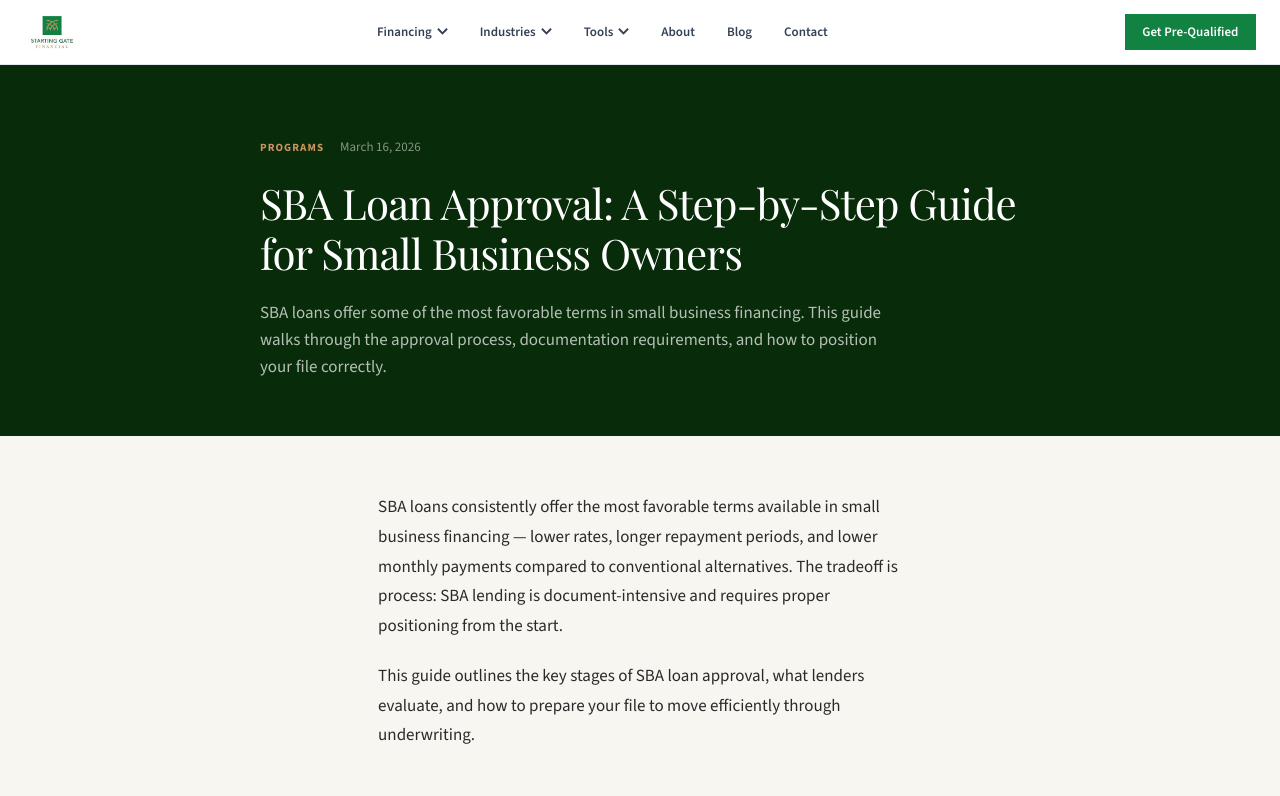
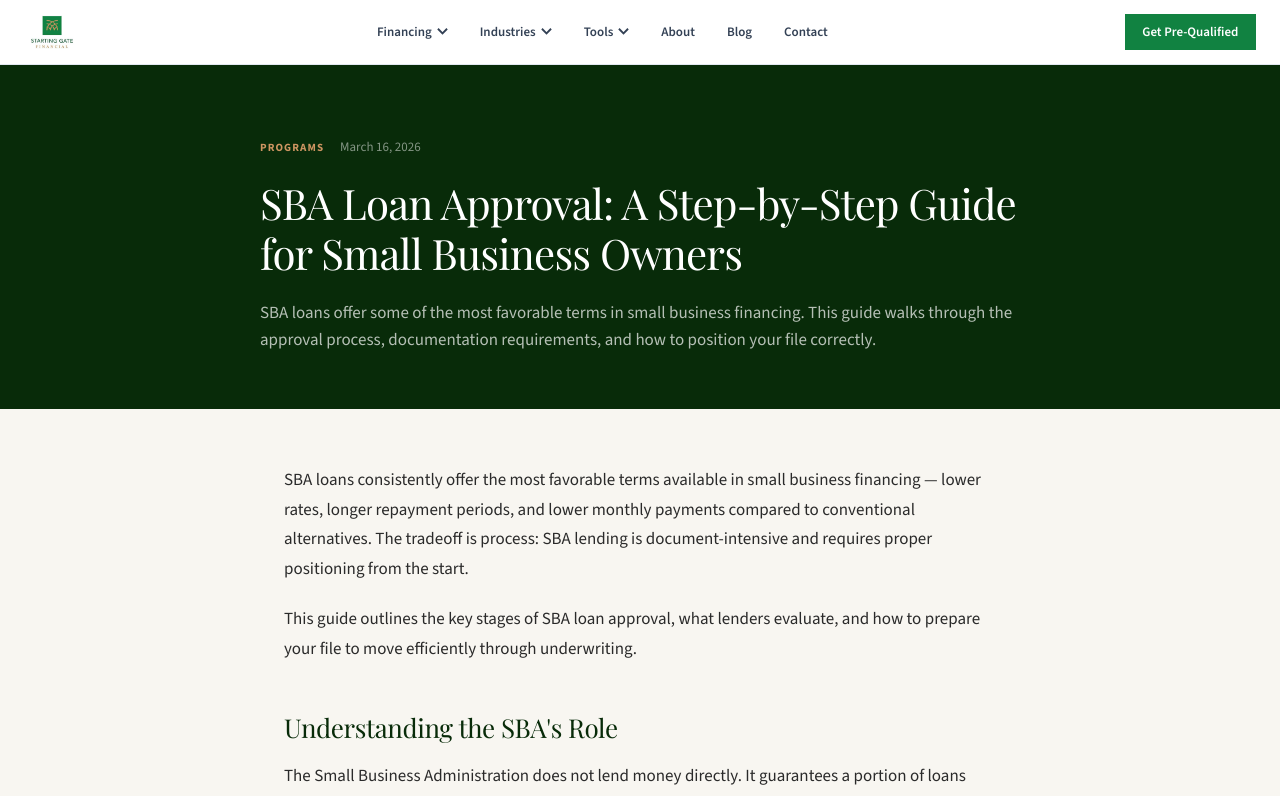
Before and after one commit to syed-sgf/sgf-site, a Next.js app: page /blog/sba-loan-approval-guide in a window 1280 px wide. Shown: the top 796 px of the page. Built offline with nearby package versions, Linux system fonts and the light colour scheme; a web font is replaced by a local one.

Commit message:
fix: override global p centering on blog hub and post pages

```diff
--- a/app/globals.css
+++ b/app/globals.css
@@ -634,6 +634,16 @@ p {
    BLOG — Index Page
 ═══════════════════════════════════════════════ */
 
+/* ═══════════════════════════════════════════════
+   BLOG — Scoped p reset (overrides global p { margin: auto; max-width: 62ch })
+═══════════════════════════════════════════════ */
+.blog-page p,
+.blog-post-page p {
+  margin-left: 0;
+  margin-right: 0;
+  max-width: none;
+}
+
 .blog-page { background: var(--color-cream, #F8F6F1); }
 
 .blog-hero {
@@ -651,6 +661,9 @@ p {
   text-transform: uppercase;
   color: var(--color-gold, #CE9562);
   margin-bottom: 16px;
+  margin-left: 0;
+  margin-right: 0;
+  max-width: none;
 }
 .blog-hero h1 {
   font-family: 'Playfair Display', serif;
@@ -664,6 +677,8 @@ p {
   color: rgba(255,255,255,0.75);
   max-width: 600px;
   line-height: 1.6;
+  margin-left: 0;
+  margin-right: 0;
 }
 
 .blog-filter-bar {
@@ -748,6 +763,7 @@ p {
   line-height: 1.6;
   flex: 1;
   margin: 0;
+  max-width: none;
 }
 .blog-card-date {
   font-size: 12px;
@@ -830,6 +846,9 @@ p {
   line-height: 1.75;
   color: #2a2a2a;
   margin-bottom: 20px;
+  margin-left: 0;
+  margin-right: 0;
+  max-width: none;
 }
 .blog-post-body.prose ul,
 .blog-post-body.prose ol {
@@ -874,6 +893,9 @@ p {
   text-transform: uppercase;
   color: var(--color-gold, #CE9562);
   margin-bottom: 8px;
+  margin-left: 0;
+  margin-right: 0;
+  max-width: none;
 }
 .blog-post-cta-heading {
   font-family: 'Playfair Display', serif;
@@ -886,6 +908,9 @@ p {
   color: rgba(255,255,255,0.7);
   line-height: 1.6;
   margin-bottom: 24px;
+  margin-left: 0;
+  margin-right: 0;
+  max-width: none;
 }
 .blog-post-cta-btn {
   display: inline-block;
```
